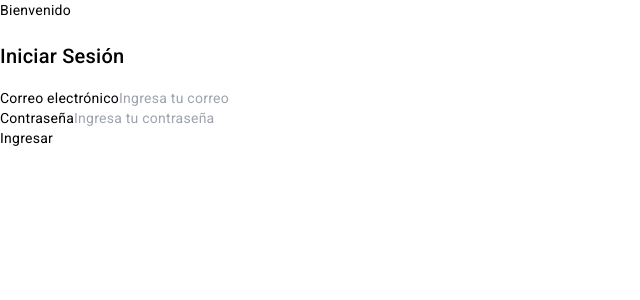
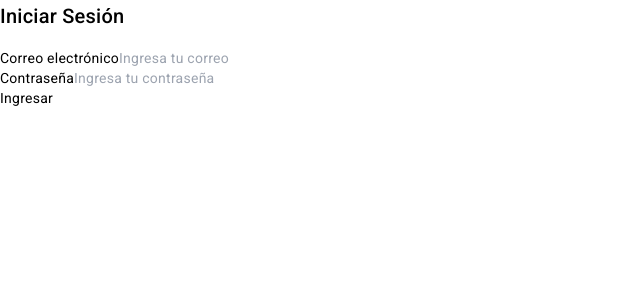
Before and after one commit to Doogie-Projects/camilo, an Angular app: page /login in a window 1280 px wide. Shown: the top 300 px of the page, without its empty margins (0-640 px from the left). Built offline with nearby package versions, Linux system fonts and the light colour scheme.

Commit message:
Remove navbar on login

```diff
--- a/src/app/app.component.html
+++ b/src/app/app.component.html
@@ -1,12 +1,10 @@
 <div *ngIf="loading" class="loading-container flex-content-center">
-  <mat-progress-spinner
-    color="primary"
-    mode="indeterminate">
+  <mat-progress-spinner color="primary" mode="indeterminate">
   </mat-progress-spinner>
 </div>
 
 
-
+<div *ngIf="showNavItems">
   <nav class="bg-gray-800 p-4 fixed top-0 left-0 right-0 z-50">
     <div class="container mx-auto flex justify-between items-center">
       <div class="text-white text-lg font-semibold">
@@ -17,7 +15,8 @@
           routerLink="records">Registros</a>
         <a class="text-gray-300 hover:bg-gray-700 hover:text-white px-3 py-2 rounded-md text-sm font-medium"
           routerLink="collaborators">Colaboradores</a>
-      <button (click)="logout()" class="text-gray-300 hover:bg-gray-700 hover:text-white px-3 py-2 rounded-md text-sm font-medium">
+        <button (click)="logout()"
+          class="text-gray-300 hover:bg-gray-700 hover:text-white px-3 py-2 rounded-md text-sm font-medium">
           Cerrar Sesión
         </button>
       </div>
@@ -34,11 +33,13 @@
         routerLink="records">Registros</a>
       <a class="text-gray-300 hover:bg-gray-700 hover:text-white px-3 py-2 rounded-md text-base font-medium flex justify-end"
         routerLink="collaborators">Colaboradores</a>
-    <button (click)="logout()" class="text-gray-300 hover:bg-gray-700 hover:text-white px-3 py-2 rounded-md text-base font-medium flex justify-end">
+      <button (click)="logout()"
+        class="text-gray-300 hover:bg-gray-700 hover:text-white px-3 py-2 rounded-md text-base font-medium flex justify-end">
         Cerrar Sesión
       </button>
     </div>
   </nav>
-<div class="mt-16">
+</div>
+<div [class.mt-16]="showNavItems">
   <router-outlet></router-outlet>
 </div>
```
Lines whose indentation alone changed are shown as unchanged.
